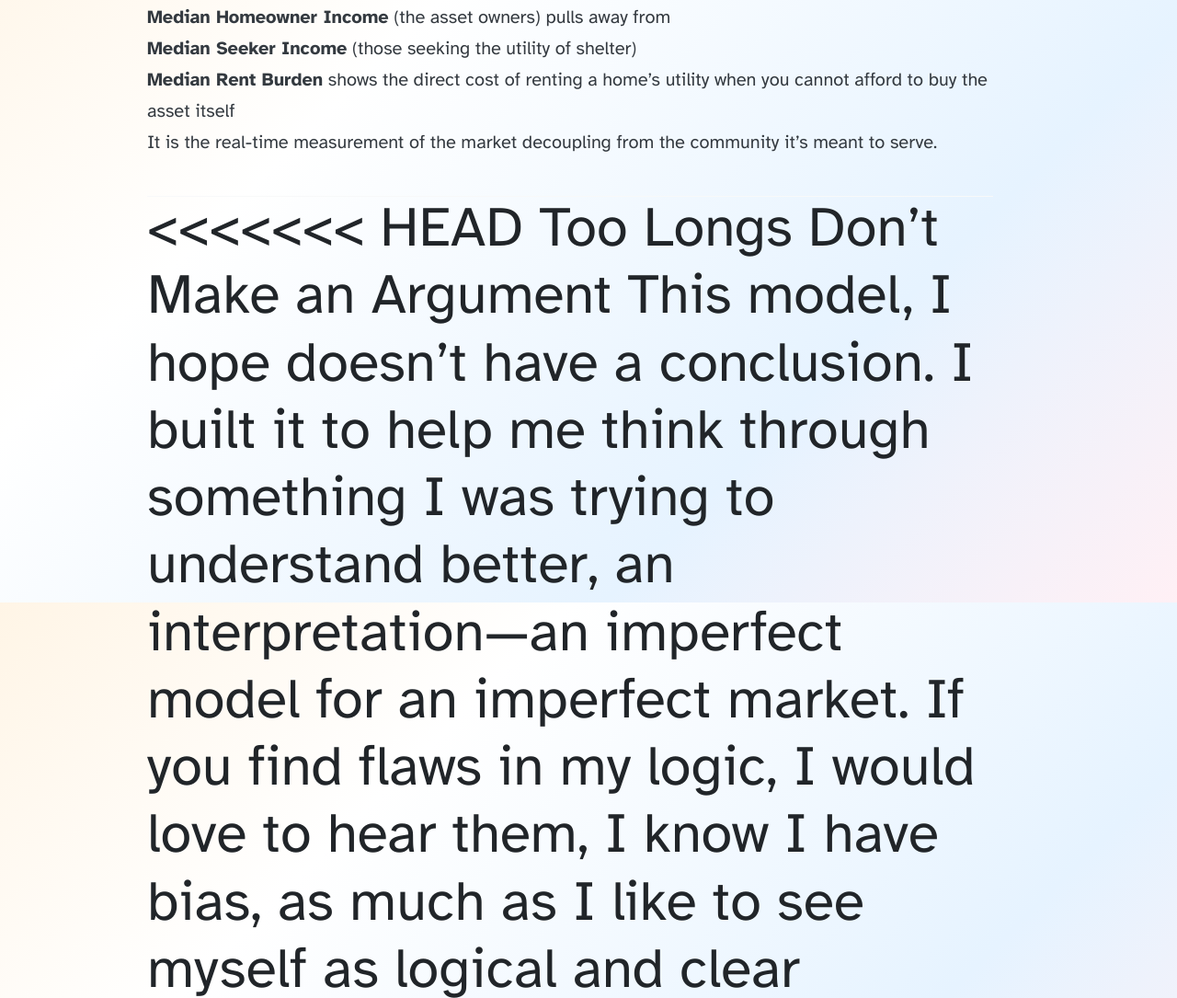
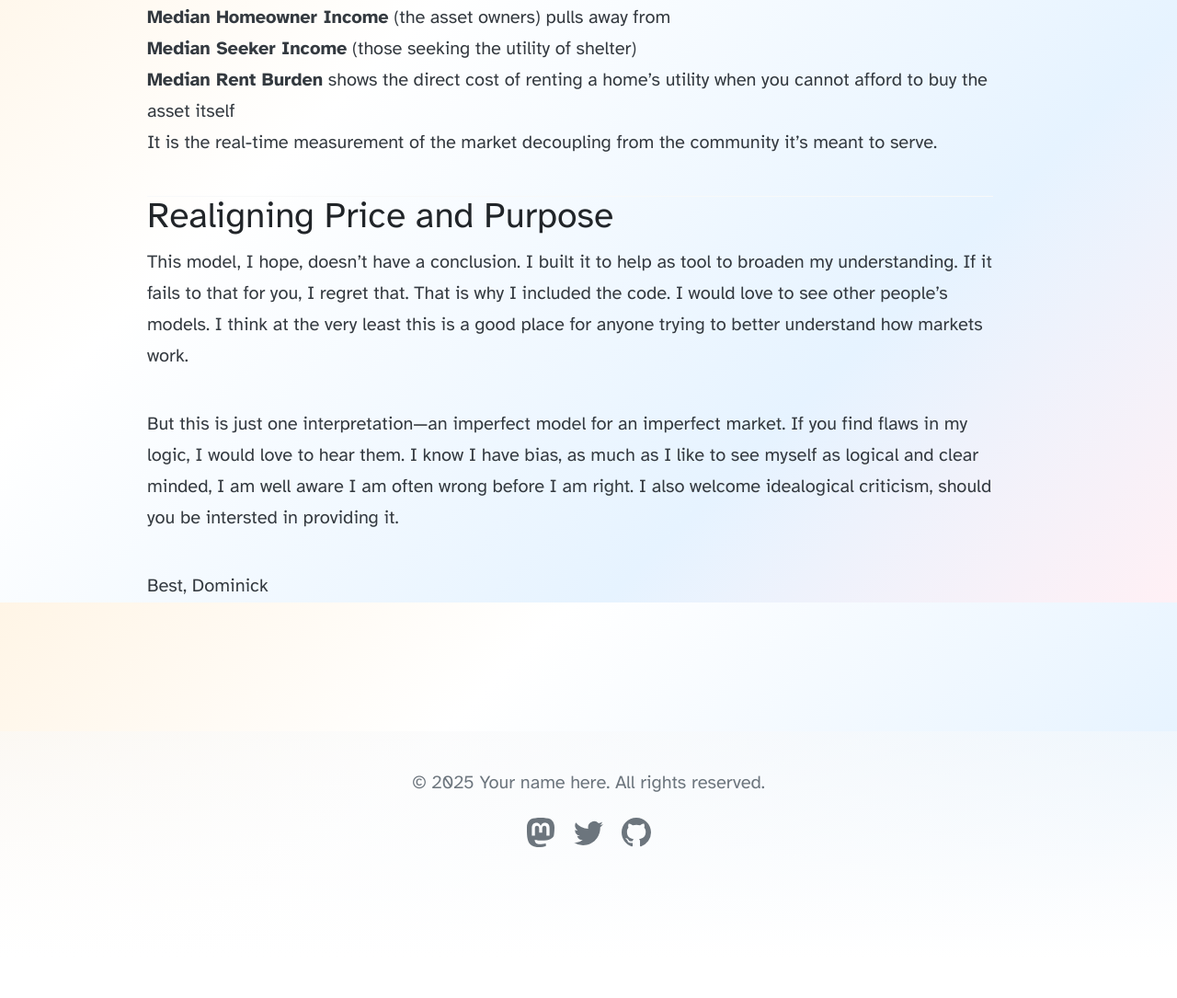
Before and after one commit to TJAdryan/astro_blog, an Astro site: page /blog/2025-09-14-2025-an-imprefect-model-for-an-imperfect-market in a window 1280 px wide. Shown: the part 4145-5230 px from the top of the page at 92% size. After the commit the page ends 5186 px from the top, so only its background shows below. Built offline with nearby package versions, Linux system fonts and the light colour scheme; Astro itself is replaced by a stand-in of ours; some packages are replaced by stand-ins of ours; a script that the page names is missing.

Commit message:
Describe your changes

```diff
--- a/src/content/blog/2025-09-14-2025-An-Imprefect-Model-for-an-Imperfect-Market.md
+++ b/src/content/blog/2025-09-14-2025-An-Imprefect-Model-for-an-Imperfect-Market.md
@@ -96,10 +96,7 @@ It is the real-time measurement of the market decoupling from the community it's
 
 ---
 
-<<<<<<< HEAD
-Too Longs Don't Make an Argument
-This model, I hope doesn't have a conclusion. I built it to help me think through something I was trying to understand better, an interpretation—an imperfect model for an imperfect market. If you find flaws in my logic, I would love to hear them, I know I have bias, as much as I like to see myself as logical and clear minded.  I sincerely ask you to consider where my thinking might be wrong, where the model falls short, and how we can all better understand these complex forces. Please share your thoughts in the comments and help me see what I'm missing.
-=======
+
 ### Realigning Price and Purpose
 
 This model, I hope, doesn't have a conclusion. I built it to help as tool to broaden my understanding.  If it fails to that for you, I regret that.   That is why I included the code. I would love to see other people's models.  I think at the very least this is a good place for anyone trying to better understand how markets work.
@@ -109,4 +106,3 @@ But this is just one interpretation—an imperfect model for an imperfect market
 
 Best,
 Dominick
->>>>>>> 25a2dd9 (updating imperfect post)
```
